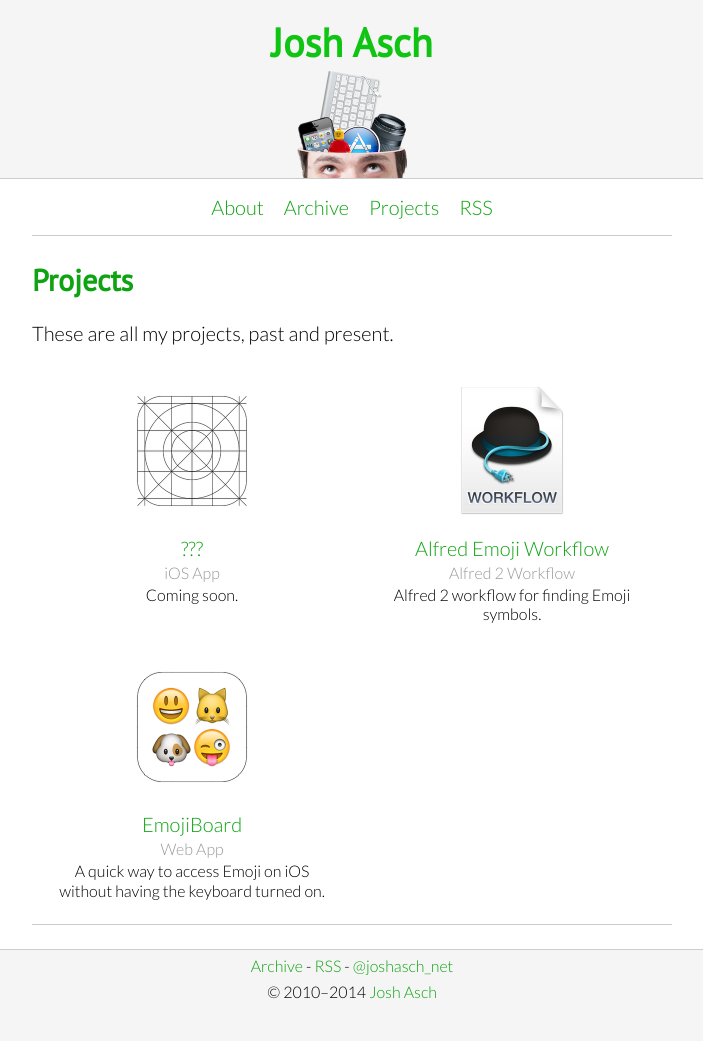
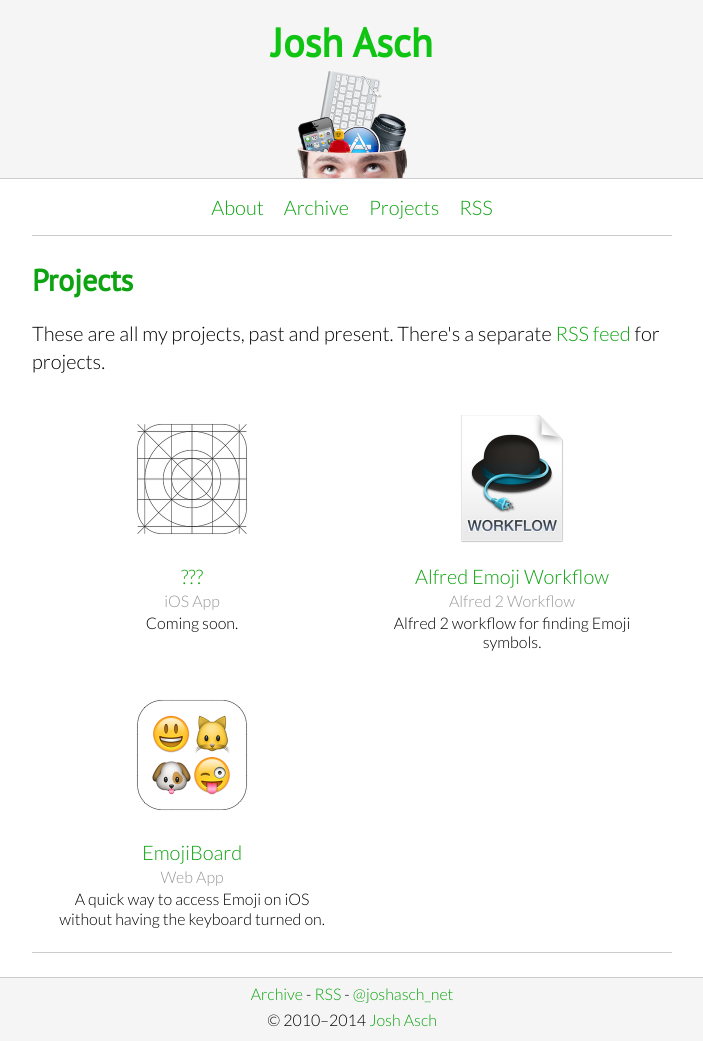
Before and after one commit to jobbogamer/jobbogamer.github.io, a Jekyll site: the page built from projects/index.html, in a window 1280 px wide. Shown: the whole page, without its empty margins (288-991 px from the left). Built offline with Jekyll 4.4.1, drawn with Linux system fonts in a browser that asks for light colours; Markdown is read by kramdown in place of the engine named in the settings; before the commit the page ends 1013 px from its top, so only the background shows below that.

Commit message:
Link to projects RSS feed

```diff
--- a/projects/index.html
+++ b/projects/index.html
@@ -4,7 +4,7 @@
 description: "Josh Asch's projects, past and present."
 ---
 
-<p>These are all my projects, past and present.</p>
+<p>These are all my projects, past and present. There's a separate <a href="/projects/atom.xml">RSS feed</a> for projects.</p>
 
 <div id="projects">
 	{% for post in site.posts %}
```
